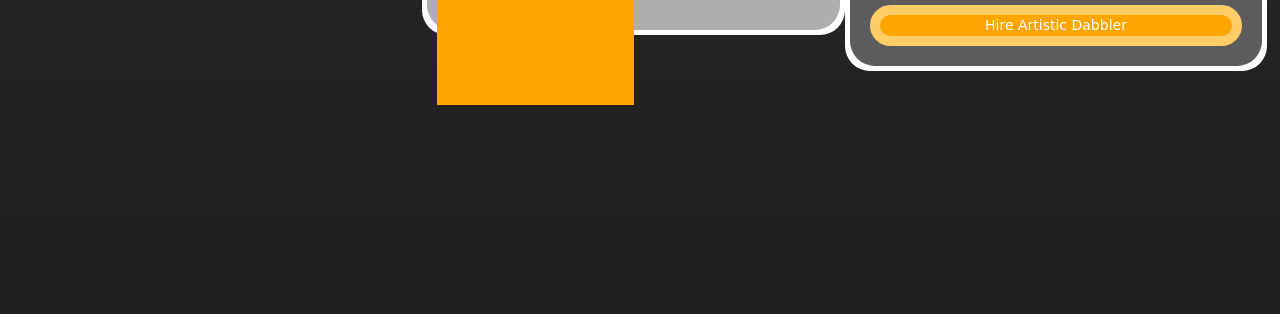
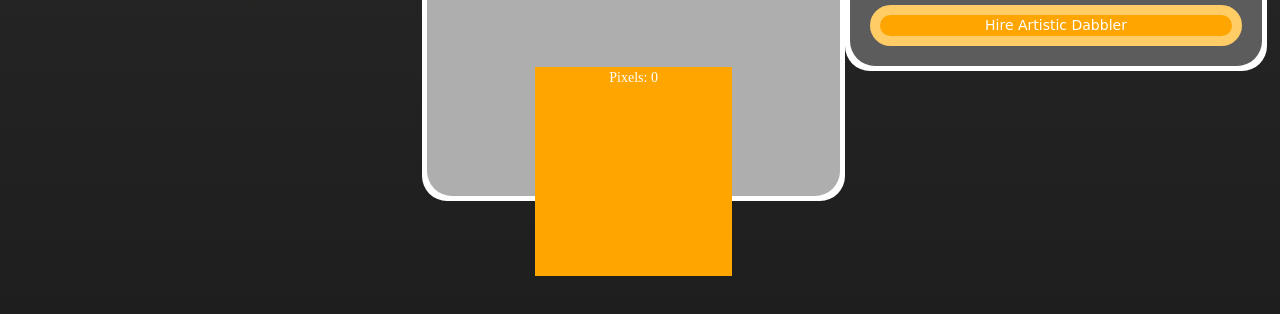
Before and after one commit to Daxbot-Studios/pixel-clicker-game, a plain HTML site: page index.html in a window 1280 px wide. Shown: the part 358-672 px from the top of the page. Drawn offline with nearby package versions, Linux system fonts and the light colour scheme; a web font is replaced by a local one.

Commit message:
Update style.css

```diff
--- a/stylesheets/style.css
+++ b/stylesheets/style.css
@@ -157,5 +157,5 @@ border-radius:50px;
   background-color:orange;
   height:50%;
   width:50%;
-
+  margin:25%;
 }
```
